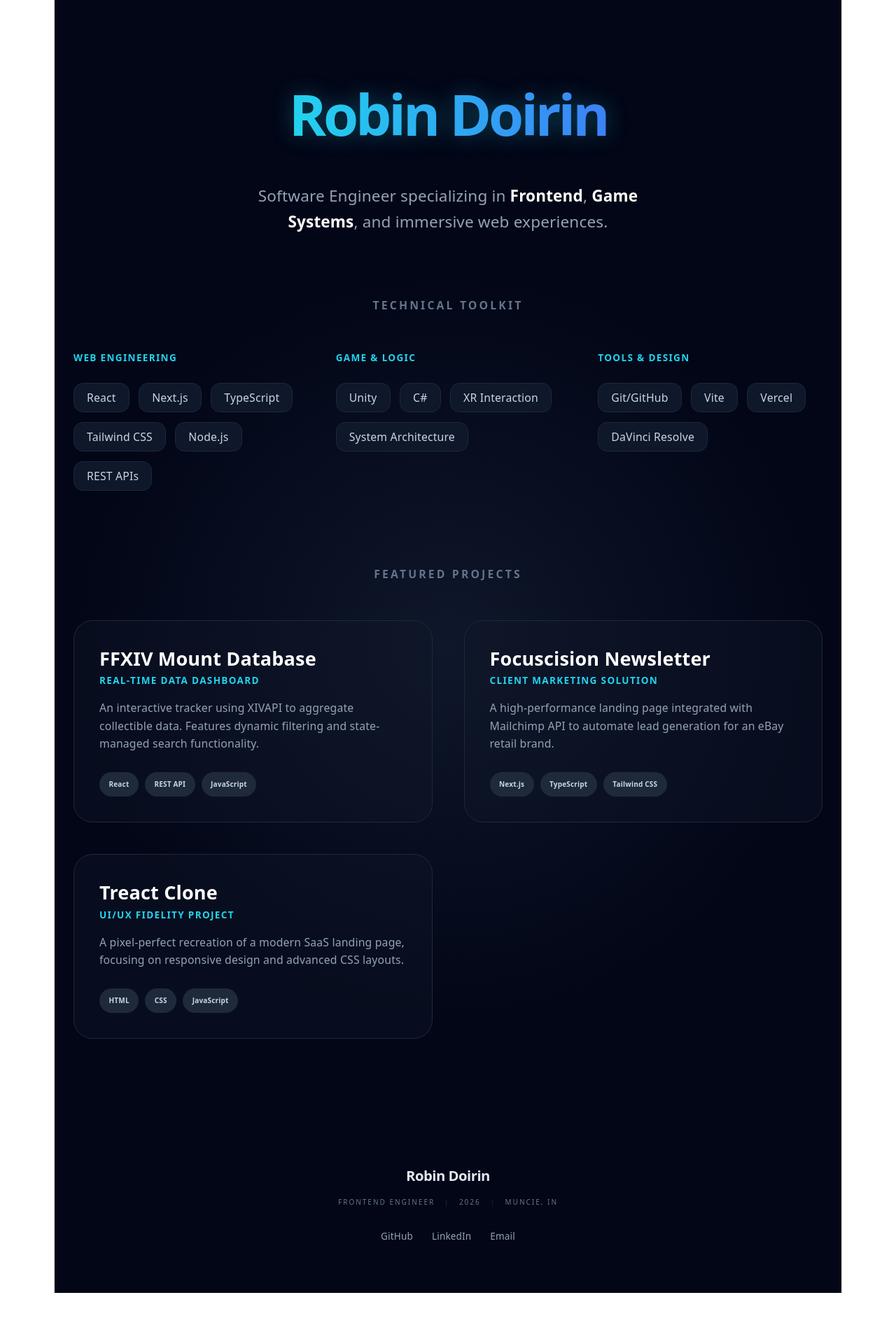
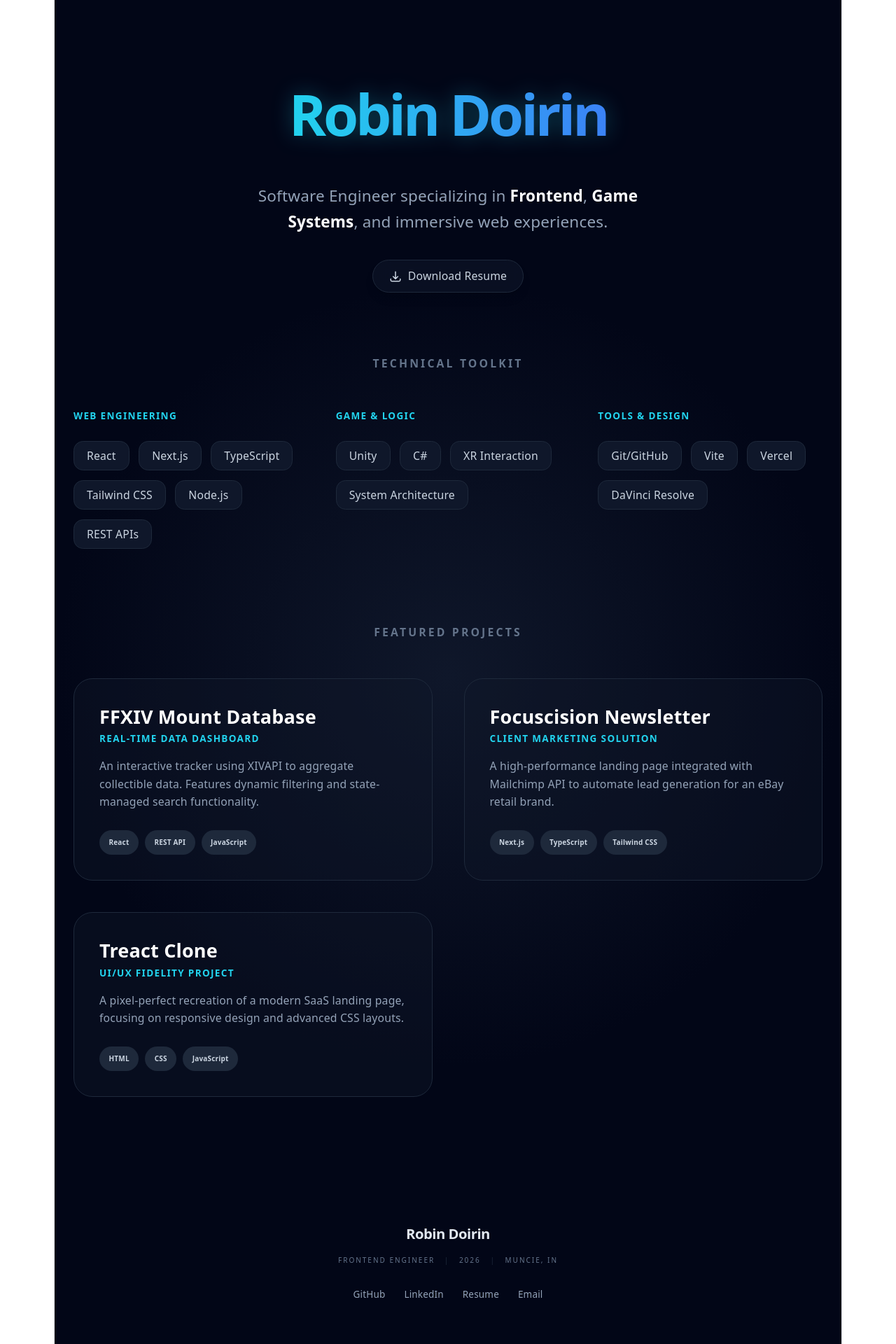
Before and after one commit to lasttruth/my-e-portfolio-, a React (Vite) app: page / in a window 1280 px wide. Shown: the top 1920 px of the page at 70% size. Before the commit the page ends 1847 px from the top, so only its background shows below. Built offline with nearby package versions, Linux system fonts and the light colour scheme.

Commit message:
feat: add resume download links to header and footer

```diff
--- a/index.html
+++ b/index.html
@@ -1,5 +1,5 @@
 <!doctype html>
-<html lang="en", scroll-pt-20>
+<html lang="en" scroll-pt-20>
   <head src="https://cdn.tailwindcss.com">
     <meta charset="UTF-8" />
    <link href="./output.css" rel="stylesheet">
--- a/src/components/Footer.jsx
+++ b/src/components/Footer.jsx
@@ -30,6 +30,13 @@ const Footer = ({ onEmailClick }) => {
         >
           LinkedIn
         </a>
+        <a
+          href="/resume.pdf"
+          download="Robin_Doirin_Resume.pdf"
+          className="text-slate-400 hover:text-cyan-400 transition-all text-xs font-medium"
+        >
+          Resume
+        </a>
         <button
           onClick={onEmailClick}
           className="text-slate-400 hover:text-cyan-400 transition-all text-xs font-medium"
--- a/src/components/Header.jsx
+++ b/src/components/Header.jsx
@@ -29,7 +29,6 @@ const Header = () => {
       >
         Robin Doirin
       </motion.h1>
-
       {/* 2. Changed to motion.p and added variants={item} */}
       <motion.p
         variants={item}
@@ -40,6 +39,30 @@ const Header = () => {
         <span className="text-white font-semibold"> Game Systems</span>, and
         immersive web experiences.
       </motion.p>
+      {/* 3. Added Resume Download Button as an animated child */}
+      <motion.div variants={item} className="mt-8">
+        <a
+          href="/Robin_Doirin.pdf"
+          download="Robin_Doirin_Resume.pdf"
+          className="inline-flex items-center gap-2 px-5 py-2.5 rounded-full bg-slate-900/60 text-slate-300 border border-slate-800 hover:border-cyan-500/50 hover:text-cyan-400 backdrop-blur-md transition-all text-sm font-medium shadow-lg hover:shadow-cyan-500/10"
+        >
+          <svg
+            xmlns="http://www.w3.org/2000/svg"
+            fill="none"
+            viewBox="0 0 24 24"
+            strokeWidth={2}
+            stroke="currentColor"
+            className="w-4 h-4"
+          >
+            <path
+              strokeLinecap="round"
+              strokeLinejoin="round"
+              d="M3 16.5v2.25A2.25 2.25 0 0 0 5.25 21h13.5A2.25 2.25 0 0 0 21 18.75V16.5M16.5 12 12 16.5m0 0L7.5 12m4.5 4.5V3"
+            />
+          </svg>
+          Download Resume
+        </a>
+      </motion.div>{" "}
     </motion.header>
   );
 };
```
Also changed, not shown: 1 other file (tests, documents, lock files or other folders).
